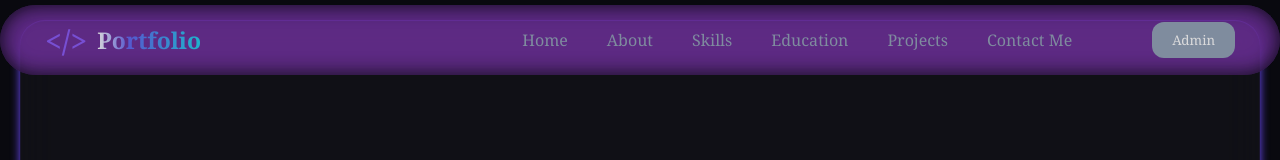
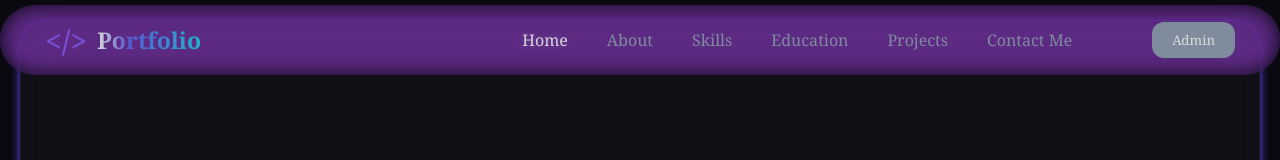
Before and after one commit to Sujil75/portfolio-frontend, a React (Vite) app: page / in a window 1280 px wide. Shown: the top 160 px of the page. Built offline with nearby package versions, Linux system fonts and the light colour scheme; no server answers.

Commit message:
update nav links UI action

```diff
--- a/src/components/cards/MenuCard.jsx
+++ b/src/components/cards/MenuCard.jsx
@@ -18,7 +18,10 @@ function MenuCard({setMenuBtn}) {
             {
                 NavLinks.map(each => (
                 <li key={each.id} onClick={() => setMenuBtn(false)}>
-                    <a href={each.href} className='nav-content'>{each.content}</a>
+                    <a
+                        href={each.href}
+                        className='nav-content'
+                    >{each.content}</a>
                 </li>
                 ))
             }
--- a/src/components/navbar/Navbar.css
+++ b/src/components/navbar/Navbar.css
@@ -115,6 +115,11 @@
     transform: translateX(0%) scaleX(1);
 }
 
+.nav-content-container a.active {
+    color: var(--text);
+    text-shadow: var(--bg-shadow);
+}
+
 .nav-admin-btn {
     box-sizing: border-box;
     padding: 9px;
@@ -199,4 +204,9 @@
         text-decoration: none;
         font-size: 10px;
     }
+
+    .nav-content-container a.active {
+        color: var(--text);
+        text-shadow: var(--bg-shadow);
+    }
 }
--- a/src/components/navbar/Navbar.jsx
+++ b/src/components/navbar/Navbar.jsx
@@ -7,6 +7,7 @@ import './Navbar.css'
 
 function Navbar() {
   const [isMenuOpen, setIsMenuOpen] = useState(false)
+  const [location, setLocation] = useState(NavLinks[0].href)
   const MenuIcon = icons.hamburgerMenu
   const AdminIcon = icons.admin
 
@@ -22,7 +23,14 @@ function Navbar() {
             {
               NavLinks.map(each => (
                 <li key={each.id}>
-                  <a href={each.href} className='nav-content'>{each.content}</a>
+                  <a
+                    href={each.href}
+                    onClick={() => setLocation(each.href)}
+                    className={
+                      location.toUpperCase() === `#${each.id}`
+                      ? 'active' : ''
+                    }
+                  >{each.content}</a>
                 </li>
               ))
             }
--- a/src/data/NavLink.js
+++ b/src/data/NavLink.js
@@ -1,31 +1,31 @@
 export const NavLinks = [
   {
-    id: 1,
+    id: 'HOME',
     href: "#Home",
     content: "Home",
   },
   {
-    id: 2,
+    id: 'ABOUT',
     href: "#About",
     content: "About",
   },
   {
-    id: 3,
+    id: 'SKILLS',
     href: "#Skills",
     content: "Skills",
   },
   {
-    id: 4,
+    id: 'EDUCATION',
     href: "#Education",
     content: "Education",
   },
   {
-    id: 5,
+    id: 'PROJECTS',
     href: "#Projects",
     content: "Projects",
   },
   {
-    id: 6,
+    id: 'CONTACTME',
     href: "#ContactMe",
     content: "Contact Me",
   },
--- a/src/pages/contactMe/ContactMe.css
+++ b/src/pages/contactMe/ContactMe.css
@@ -88,6 +88,10 @@
 
     .viewer-reach-out-form-container h2 {
         font-size: 15px;
+    }
+
+    .warning-msg {
+        font-size: 8px;
     }
 
     .message-toast {
```
